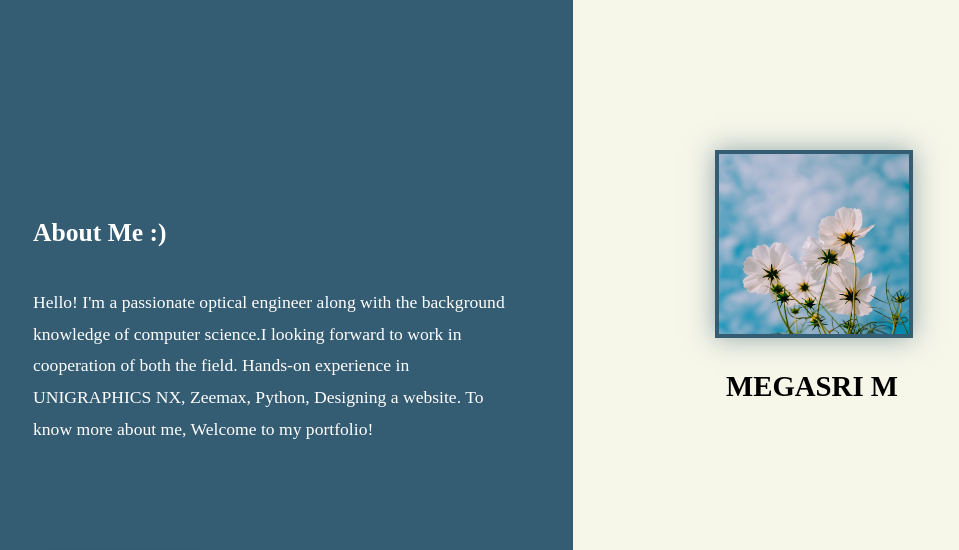
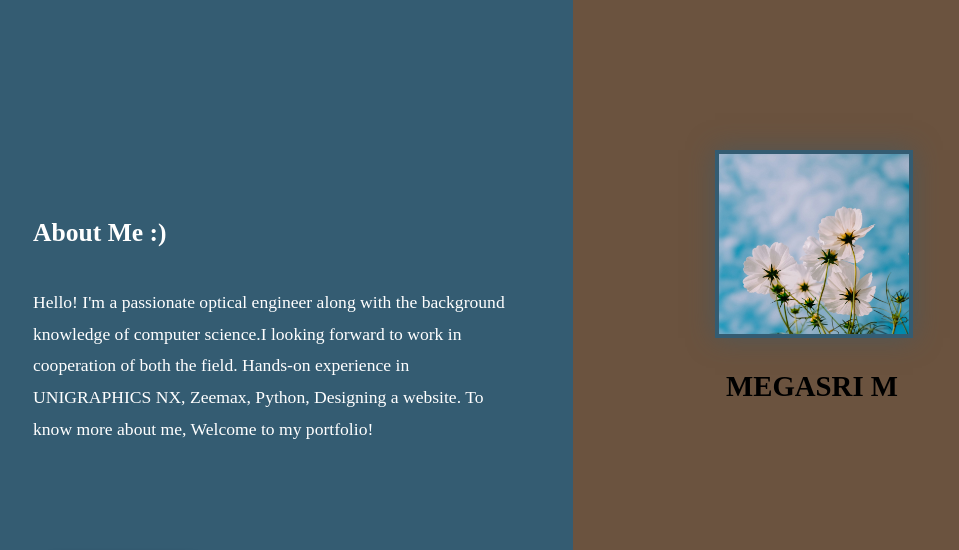
Before and after one commit to Megasri15/My-Portfolio, a plain HTML site: page index.html in a window 1280 px wide. Shown: the top 550 px of the page, without its empty margins (67-1026 px from the left). Drawn offline with Linux system fonts and the light colour scheme.

Commit message:
Update style1.css

```diff
--- a/style1.css
+++ b/style1.css
@@ -2,7 +2,7 @@ body {
   height: 100vh; /* full viewport height */
   margin: 0;
   padding: 0;
-  background: linear-gradient(to right, #345c72 50%, #f6f6e9 50%);
+  background: linear-gradient(to right, #345c72 50%, #6b533f 50%);
   color: white;
 
 }
```
